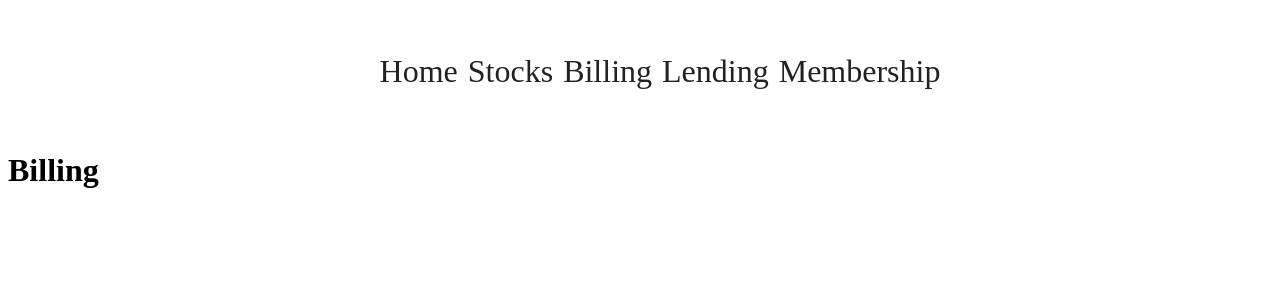
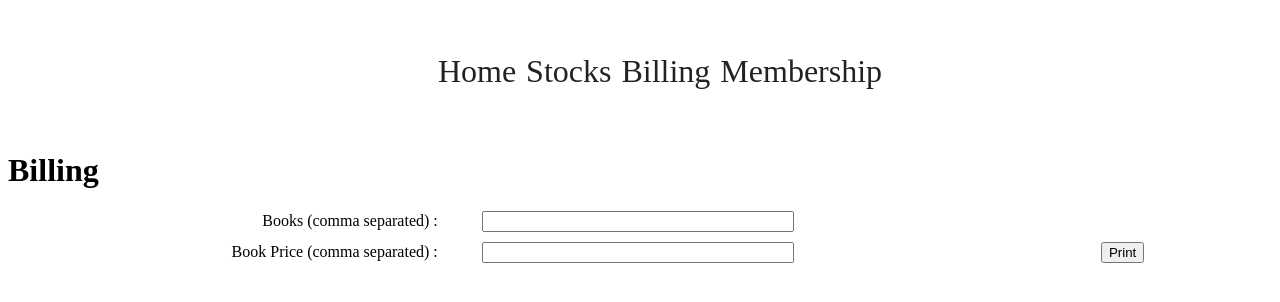
Before and after one commit to prvn-codes/xyz-book-store, a Flask app: page /billing in a window 1280 px wide. Shown: the top 302 px of the page. Run offline with Flask 2, Linux system fonts and the light colour scheme.

Commit message:
basic app completed

```diff
--- a/app.py
+++ b/app.py
@@ -1,8 +1,6 @@
-from ast import Return
 from unittest import result
-from flask import Flask, render_template, request
+from flask import Flask, render_template, request, redirect, url_for
 from flaskext.mysql import MySQL
-from pymysql import NULL
 
 app = Flask(__name__)
 
@@ -75,12 +73,42 @@ def search_stock_route():
     cursor = conn.cursor()
     cursor.execute('SELECT * FROM book_stock;')
     results = cursor.fetchall()
+    print(results)
     return render_template('view_stocks.html',book_stock=results)
 
 
-@app.route("/billing")
+@app.route("/billing",methods=['GET','POST'])
 def billing_route():
+    if request.method == 'POST':
+        conn = mysql.connect()
+        cursor = conn.cursor()
+        books = request.form['books_list']
+        price_ = request.form['price_list']
+        query = "INSERT INTO bill(books,price) VALUES('"+books+"','"+price_+"');"
+        #print(query)
+        cursor.execute(query)
+        conn.commit()
+        return redirect(url_for('print_bill_route'))
     return render_template('billing.html')
+
+
+@app.route('/print_bill')
+def print_bill_route():
+    conn = mysql.connect()
+    cursor = conn.cursor()
+    cursor.execute("select * from bill")
+    results = cursor.fetchall()
+    result = results[len(results)-1]
+    books = result[1].split(",")
+    price_ = result[2].split(",")
+    bills = list()
+    total = 0
+    print("=>",len(books),books)
+    for i in range(0,len(books)):
+         bills.append(list((books[i],price_[i])))
+         total += int(price_[i])
+    bills.append(list(("Total",total)))
+    return render_template('print_bill.html',bills=bills)
 
 
 @app.route("/lending")
--- a/templates/billing.html
+++ b/templates/billing.html
@@ -14,7 +14,15 @@
     {% include 'header.html' %}
     <div class="billing_class">
       <h1>Billing</h1>
+      <form method="POST" action="">
+        <label for="books_list">Books (comma separated) : </label>
+        <input type="text" name="books_list" id="books_list"/>
 
+        <label for="price_list">Book Price (comma separated) : </label>
+        <input type="text" name="price_list" id="price_list"/>
+
+        <input type="submit" value="Print" class="submit">
+      </form>
     </div>
   </body>
 </html>
--- a/templates/header.html
+++ b/templates/header.html
@@ -23,9 +23,6 @@
           <a href="billing"> Billing </a>
         </li>
         <li>
-          <a href="lending"> Lending </a>
-        </li>
-        <li>
           <a href="membership"> Membership </a>
         </li>
       </ul>
```
Also changed, not shown: templates/print_bill.html (added, +29 -0 lines).
